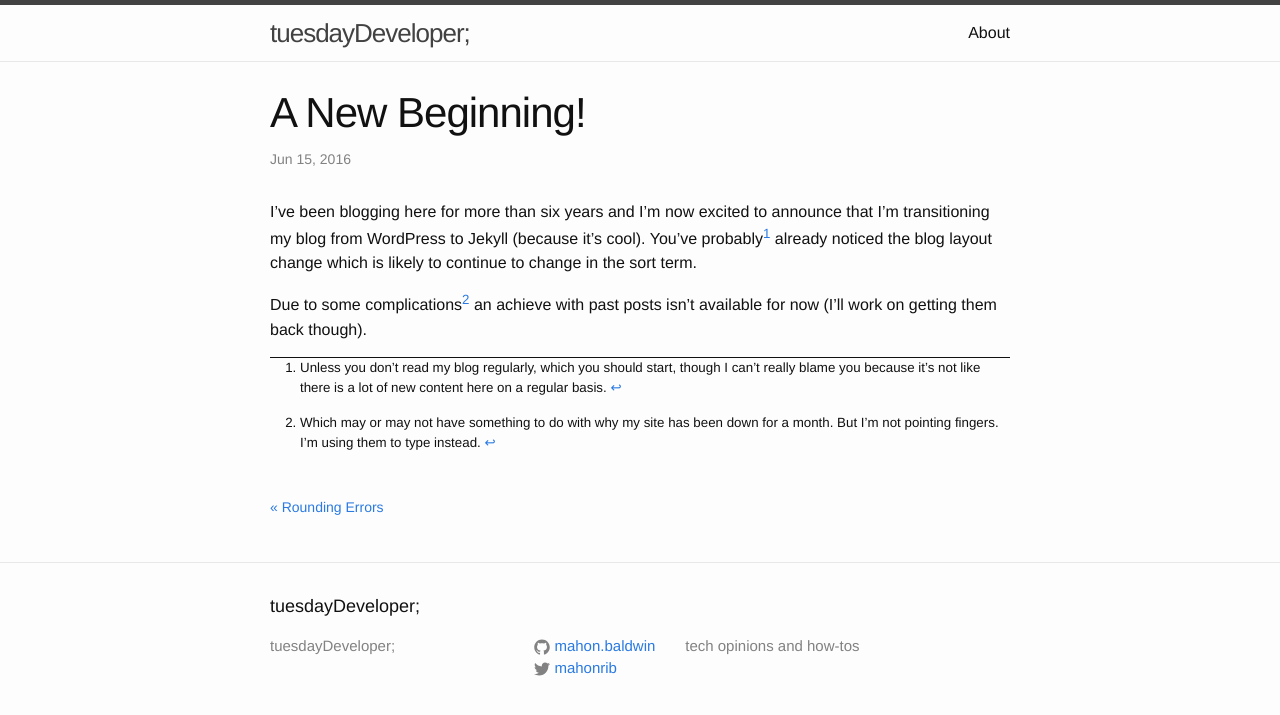
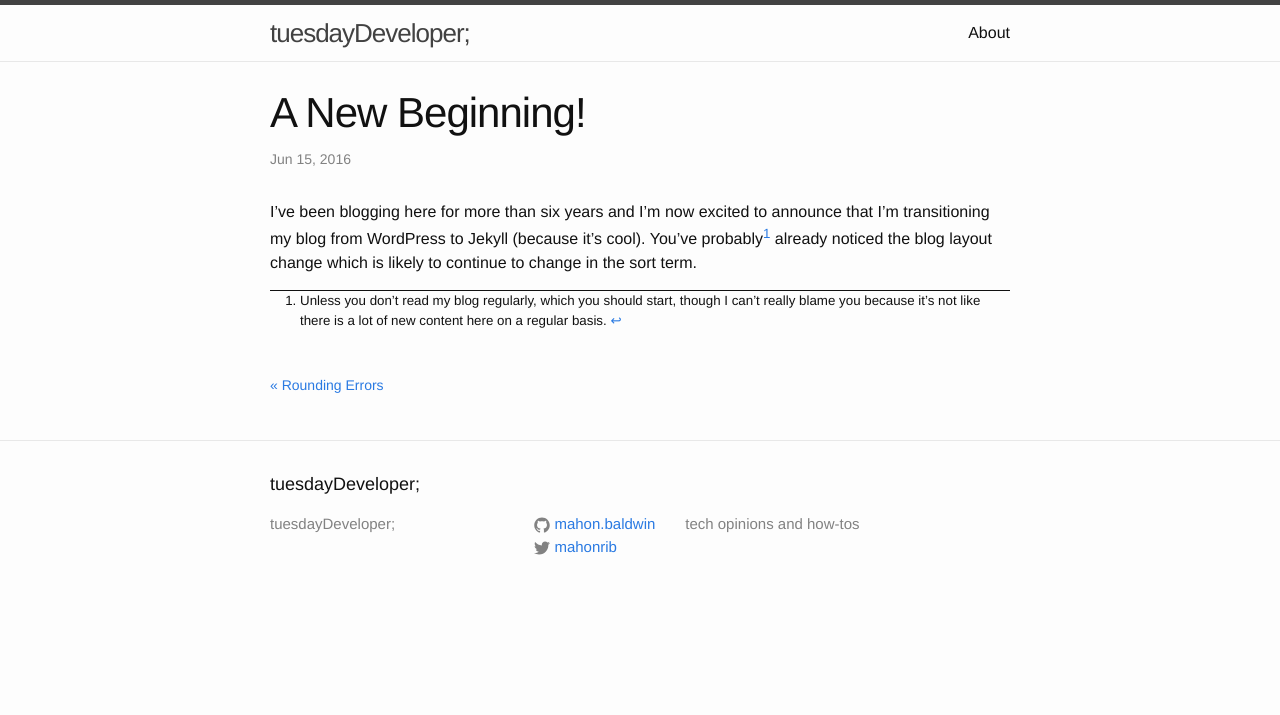
Before and after one commit to mahonbaldwin/tuesdaydeveloper, a Jekyll site: the page built from _posts/2016-06-15-a-new-beginning.md, in a window 1280 px wide. Shown: the top 715 px of the page. Built offline with Jekyll 4.4.1, drawn with Linux system fonts in a browser that asks for light colours.

Commit message:
minor update

```diff
--- a/_posts/2016-06-15-a-new-beginning.md
+++ b/_posts/2016-06-15-a-new-beginning.md
@@ -7,8 +7,4 @@ categories: housekeeping
 
 I've been blogging here for more than six years and I'm now excited to announce that I'm transitioning my blog from WordPress to Jekyll (because it's cool). You've probably[^1] already noticed the blog layout change which is likely to continue to change in the sort term.
 
-Due to some complications[^2] an achieve with past posts isn't available for now (I'll work on getting them back though).
-
 [^1]: Unless you don't read my blog regularly, which you should start, though I can't really blame you because it's not like there is a lot of new content here on a regular basis.
-
-[^2]: Which may or may not have something to do with why my site has been down for a month. But I'm not pointing fingers. I'm using them to type instead.
```
Also changed, not shown: 2 other files.
